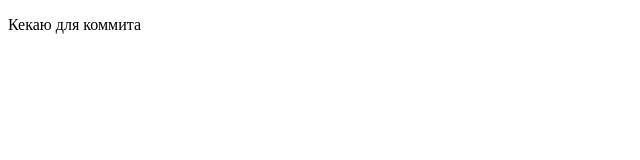
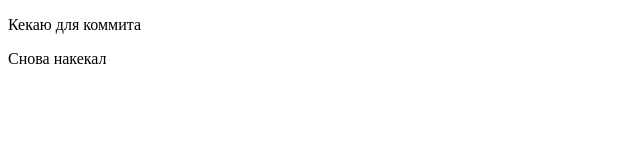
Before and after one commit to Pro100JlUDiN/study_JS, a plain HTML site: page index.html in a window 1280 px wide. Shown: the full height of the page, 0-640 px from the left. Drawn offline with Linux system fonts and the light colour scheme.

Commit message:
Добавил блок с накеканным

```diff
--- a/index.html
+++ b/index.html
@@ -10,6 +10,7 @@
 <body>
     <div class ="block">
         <p>Кекаю для коммита</p>
+        <p>Снова накекал</p>
     </div>
     <script src = "./script/script.js" async defer ></script>
 </body>
```
